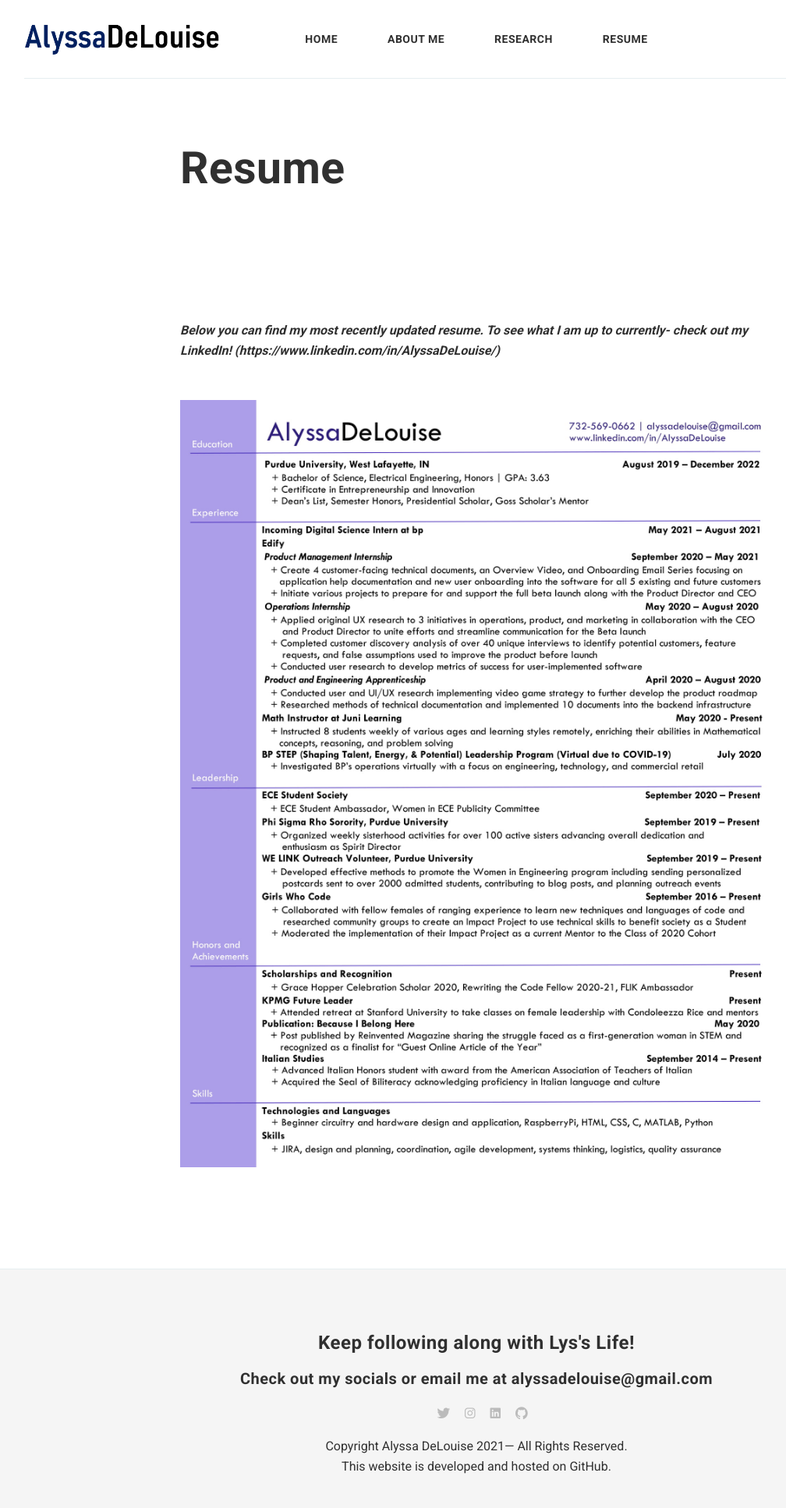
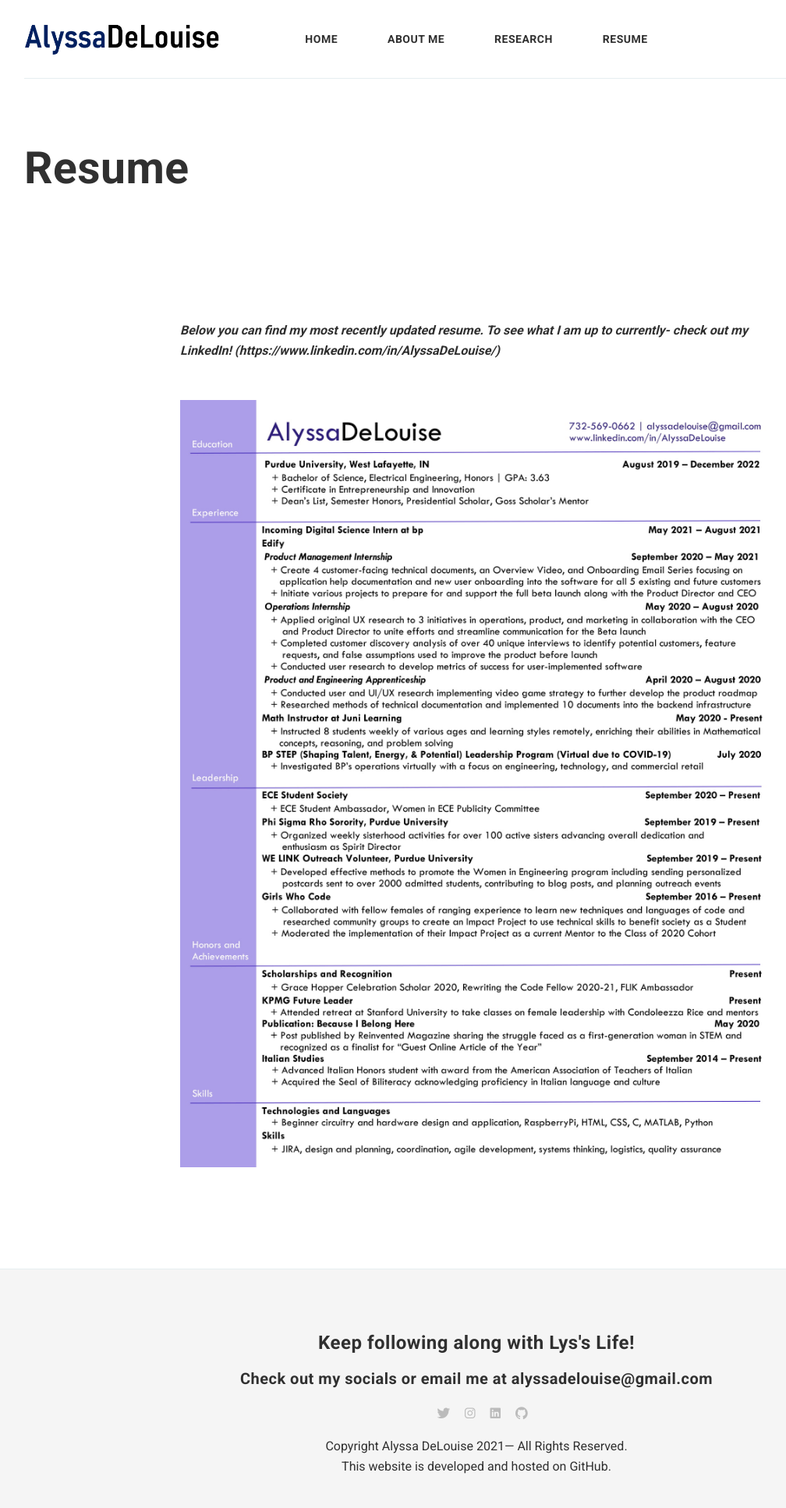
Before and after one commit to alyssadelouise/home, a Jekyll site: the page built from _pages/resume.md, in a window 1280 px wide. Shown: the whole page at 78% size, without its empty margins (29-1037 px from the left). Built offline with Jekyll 4.4.1, drawn with Linux system fonts in a browser that asks for light colours; nearby versions of some CDN libraries; comment, search, counter and statistics services are not loaded.

Commit message:
Update pageresume.html

```diff
--- a/_layouts/pageresume.html
+++ b/_layouts/pageresume.html
@@ -4,7 +4,7 @@ layout: default
 <div class="container">
 	<div class="page-title-box">
 		<div class="row">
-			<div class="col col-8 push-2 col-8 push-t-1 col-m-8 push-m-0">
+			<div class="col col-8  col-8 col-m-8 ">
 				<h1 class="page-title">{{ page.title | escape }}</h1>
 			</div>
 		</div>
```
